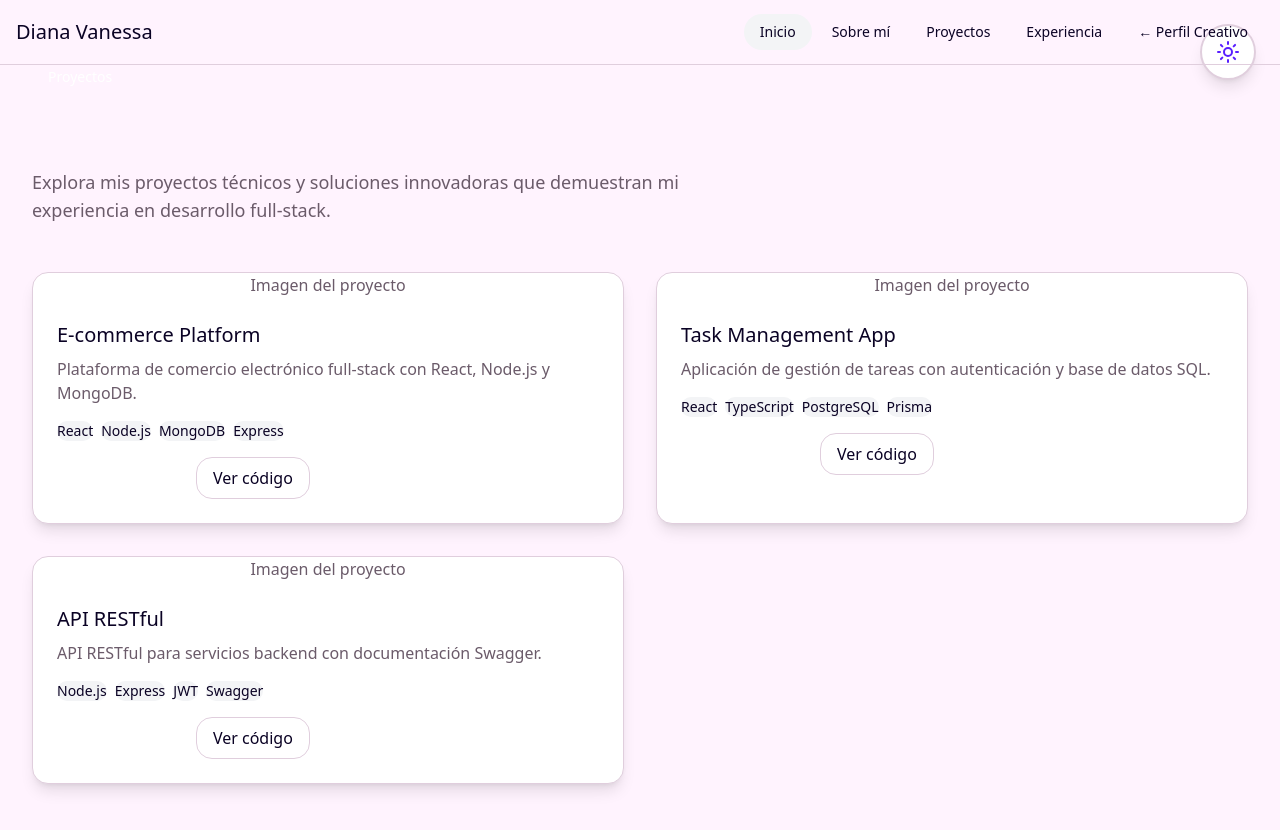
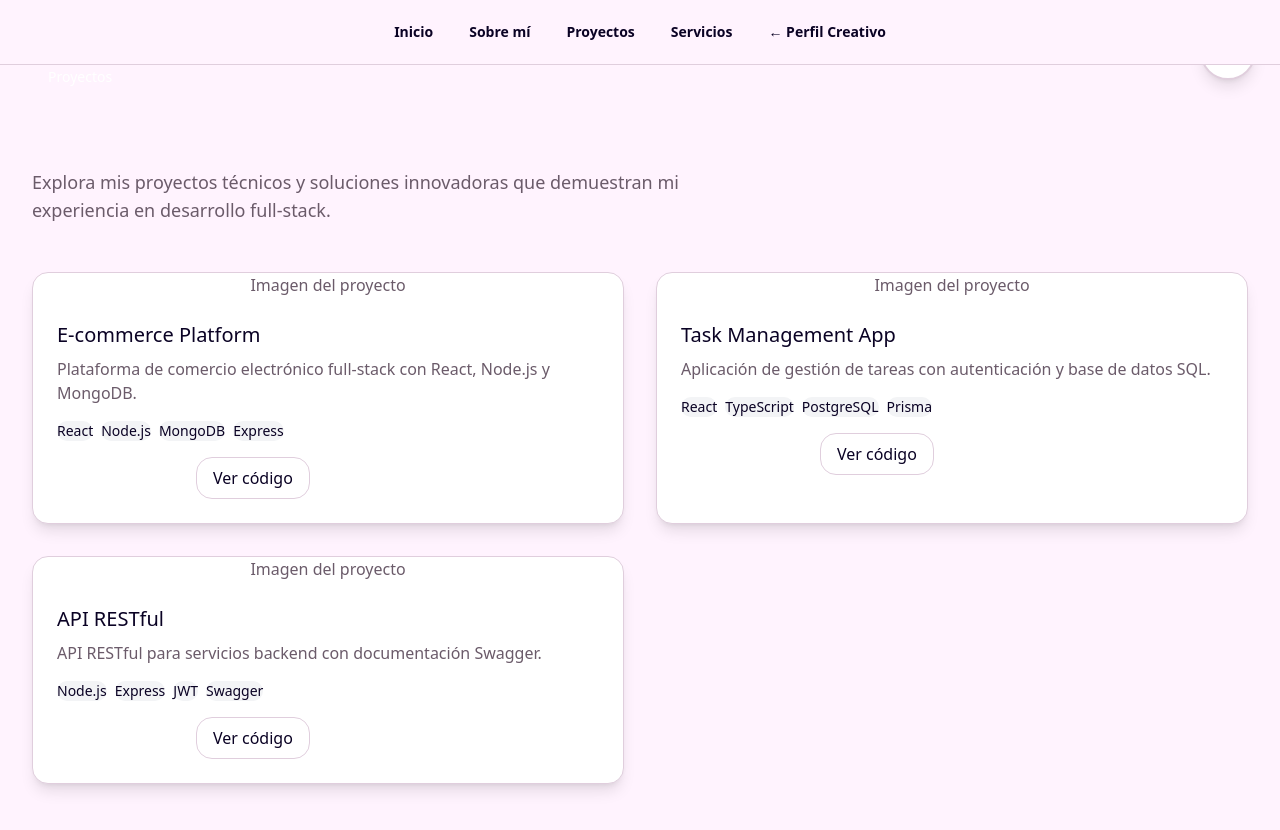
Before and after one commit to dinessa-ga/diana-vanessa-1, a React (Vite) app: page /Dev in a window 1280 px wide. Shown: the top 830 px of the page. Built offline with nearby package versions, Linux system fonts and the light colour scheme.

Commit message:
fix: change Header component, delete brand text

```diff
--- a/src/components/Header.tsx
+++ b/src/components/Header.tsx
@@ -39,41 +39,34 @@ export function Header({ menuItems }: HeaderProps) {
     !href.startsWith('#') && location.pathname === href;
 
   const linkBase =
-    'text-gray-700 dark:text-gray-300 px-4 py-2 rounded-xl transition-all duration-200 text-sm font-medium';
+    'text-foreground px-4 py-2 transition-all duration-200 text-sm font-bold';
   const linkHover =
-    'hover:bg-gray-100 hover:text-gray-900';
+    'hover:bg-accent hover:text-accent-foreground rounded-xl';
   const linkActive =
-    'bg-gray-100 text-gray-900 font-semibold';
+    'bg-accent text-accent-foreground rounded-xl';
 
   return (
     <header
       style={{ position: 'fixed', top: 0, left: 0, right: 0, zIndex: 50 }}
-      className="bg-white dark:bg-gray-900 border-b border-gray-200 dark:border-gray-700"
+      className="bg-background border-b border-border"
     >
       <nav className="max-w-7xl mx-auto px-4">
-        <div className="flex justify-between items-center h-16">
+        <div className="flex justify-center items-center h-16">
 
-          {/* Brand */}
-          <Link
-            to="/"
-            className="text-xl font-bold text-gray-900 dark:text-white"
-            style={{ textDecoration: 'none' }}
-          >
-            Diana Vanessa
-          </Link>
+
 
           {/* Nav Desktop — visible solo cuando NO es móvil */}
           {!isMobile && (
             <div style={{ display: 'flex', alignItems: 'center', gap: '4px' }}>
               {menuItems.map((item) => {
                 const active = isActive(item.href);
-                const cls = `${linkBase} ${linkHover} ${active ? linkActive : ''}`;
+                const cls = item.label === 'Inicio' ? `${linkBase} ${linkHover}` : `${linkBase} ${linkHover} ${active ? linkActive : ''}`;
                 return item.href.startsWith('#') ? (
-                  <a key={item.label} href={item.href} className={cls}>
+                  <a key={item.label} href={item.href} className={cls} style={{ fontWeight: 600 }}>
                     {item.label}
                   </a>
                 ) : (
-                  <Link key={item.label} to={item.href} className={cls}>
+                  <Link key={item.label} to={item.href} className={cls} style={{ fontWeight: 600 }}>
                     {item.label}
                   </Link>
                 );
@@ -98,7 +91,7 @@ export function Header({ menuItems }: HeaderProps) {
                 border: 'none',
                 cursor: 'pointer',
               }}
-              className="text-gray-700 dark:text-gray-300 hover:bg-gray-100 dark:hover:bg-white/10 transition-all duration-200"
+              className="text-foreground hover:bg-accent hover:text-accent-foreground transition-all duration-200"
             >
               <svg width="24" height="24" fill="none" viewBox="0 0 24 24" stroke="currentColor">
                 <path
--- a/src/components/layouts/CreativeLayout.tsx
+++ b/src/components/layouts/CreativeLayout.tsx
@@ -16,7 +16,7 @@ export function CreativeLayout({ children }: CreativeLayoutProps) {
 
   return (
     <div className="min-h-screen">
-
+      <ThemeToggle />
       <Header menuItems={menuItems} />
       <div className="pt-16">
         {children}
--- a/src/components/layouts/DevLayout.tsx
+++ b/src/components/layouts/DevLayout.tsx
@@ -10,7 +10,7 @@ export function DevLayout({ children }: DevLayoutProps) {
     { label: 'Inicio', href: '/Dev' },
     { label: 'Sobre mí', href: '#about' },
     { label: 'Proyectos ', href: '#projects' },
-    { label: 'Experiencia', href: '#experience' },
+    { label: 'Servicios', href: '#services' },
     { label: '← Perfil Creativo', href: '/' },
   ];
 
```
Also changed, not shown: src/styles/globals.css (line endings or trailing spaces).
